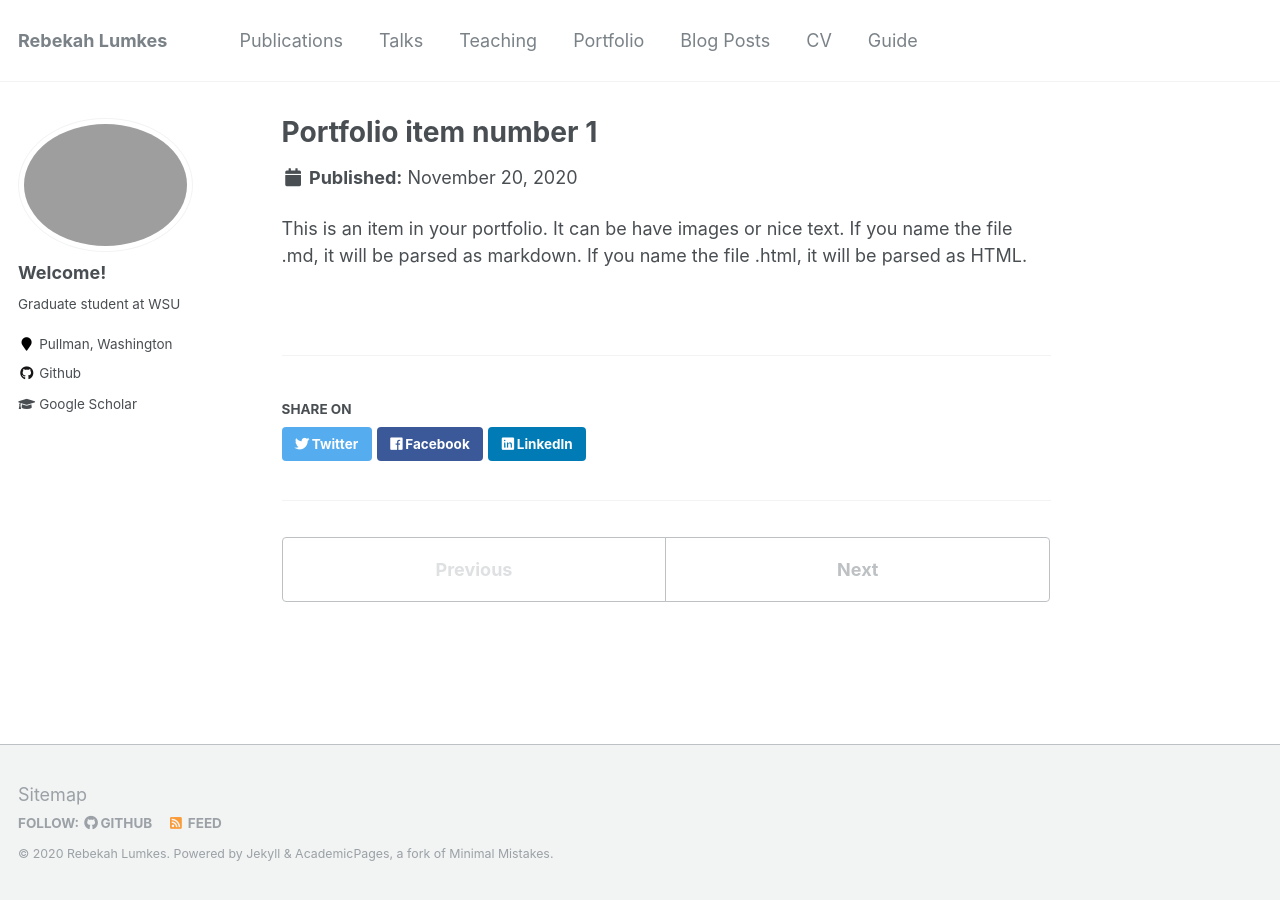
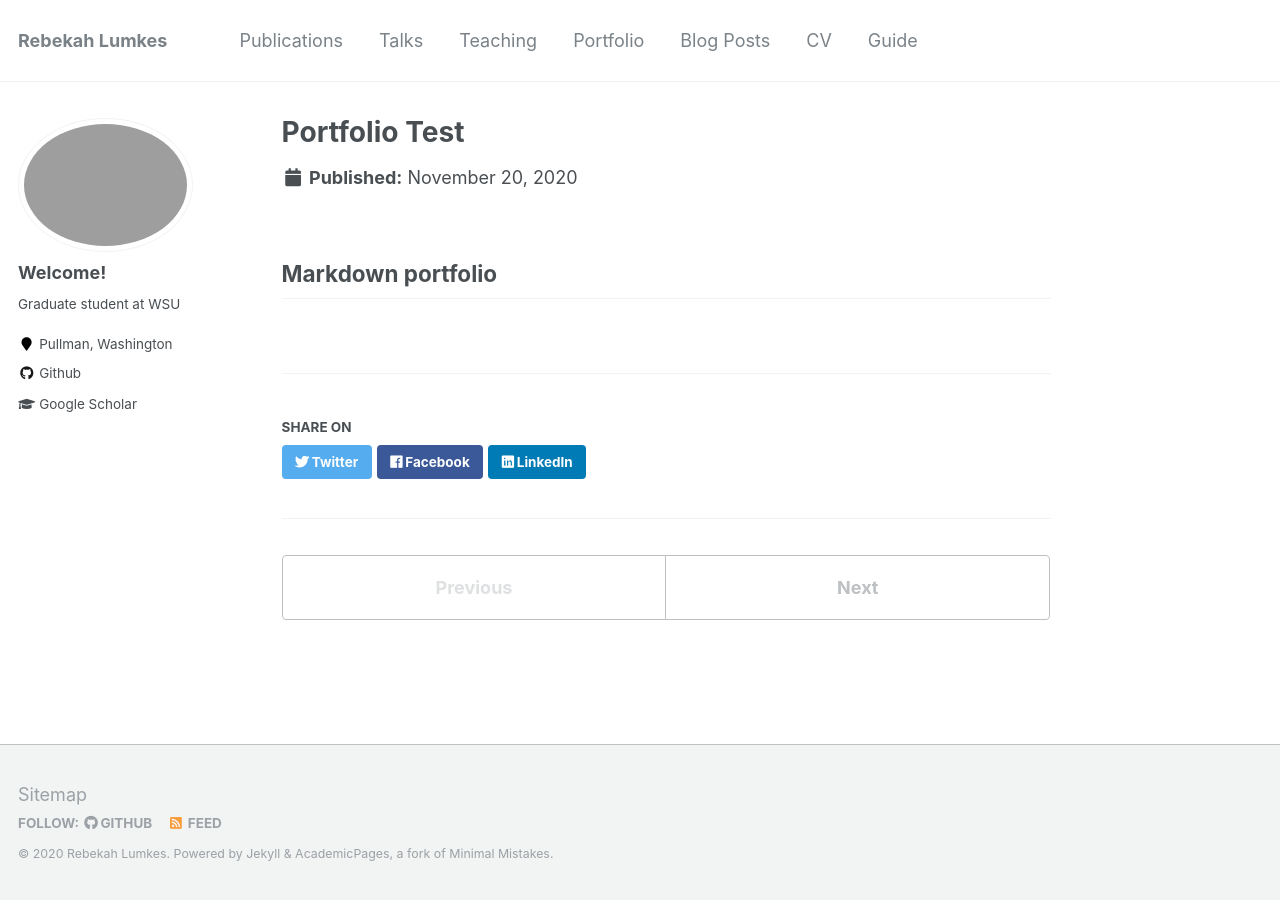
Before and after one commit to rlumkes/rlumkes.github.io, a Jekyll site: the page built from _portfolio/portfolio-1.md, in a window 1280 px wide. Built offline with Jekyll 4.4.1, drawn with Linux system fonts in a browser that asks for light colours.

Commit message:
Portfolio test

```diff
--- a/_portfolio/portfolio-1.md
+++ b/_portfolio/portfolio-1.md
@@ -1,7 +1,7 @@
 ---
-title: "Portfolio item number 1"
-excerpt: "Short description of portfolio item number 1<br/><img src='/images/500x300.png'>"
+title: "Portfolio Test"
+excerpt: "My markdown file"
 collection: portfolio
 ---
 
-This is an item in your portfolio. It can be have images or nice text. If you name the file .md, it will be parsed as markdown. If you name the file .html, it will be parsed as HTML.
+## Markdown portfolio
```
